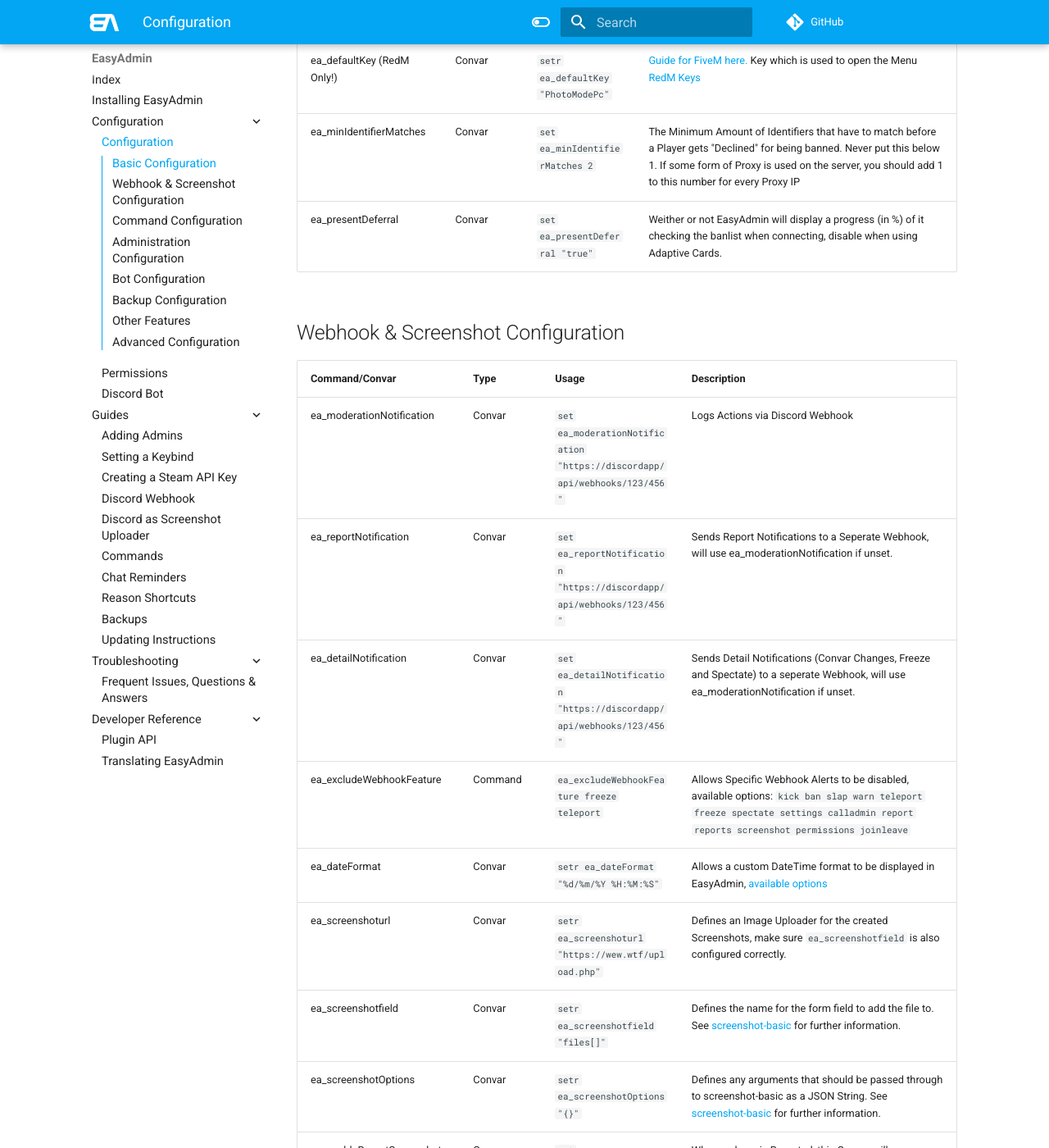
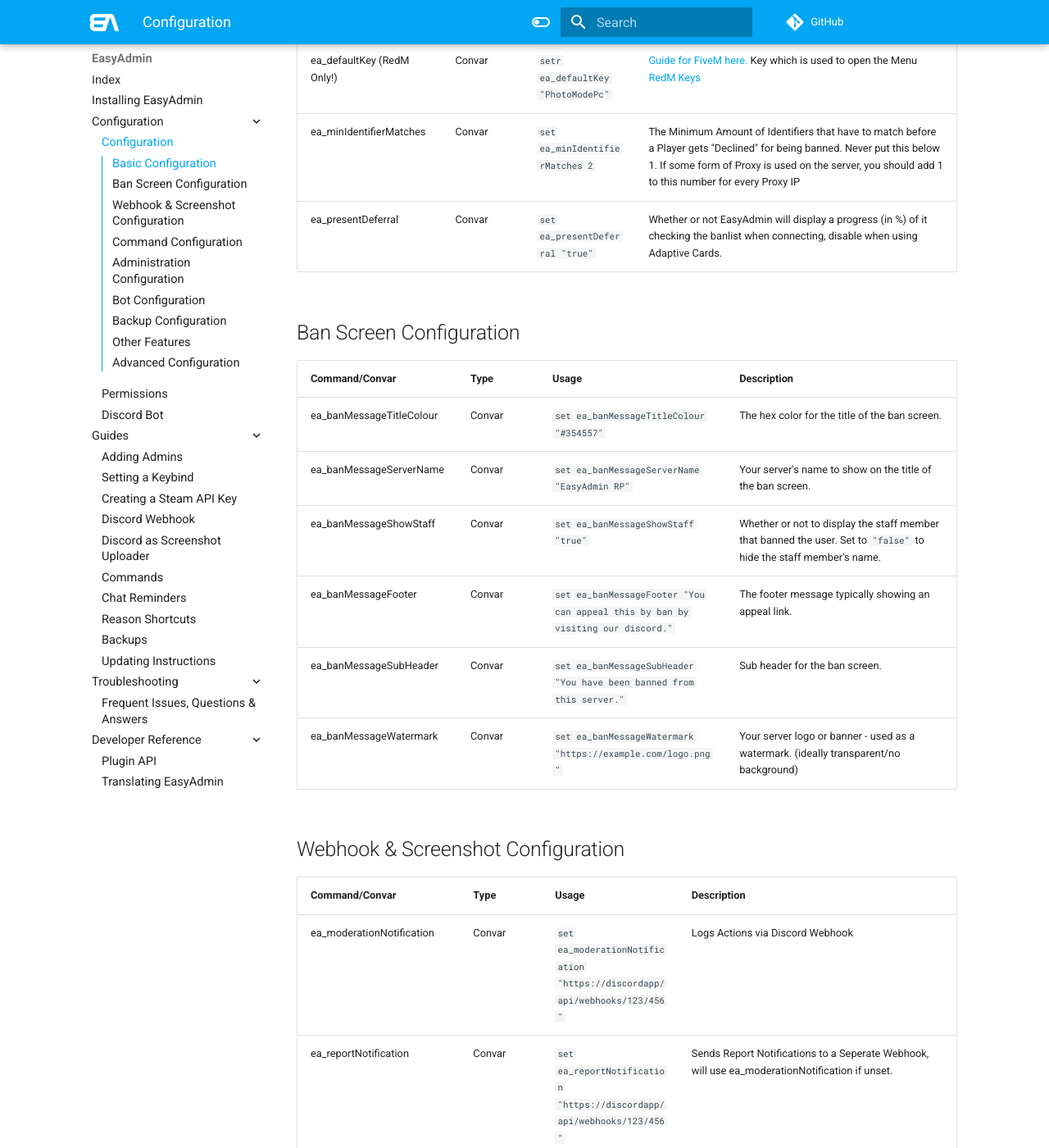
Before and after one commit to Blumlaut/EasyAdmin-docs, an MkDocs documentation site: the page built from docs/config.md, in a window 1280 px wide and 1400 px high, scrolled down 512 px. Shown: the whole window at 82% size. Built offline with MkDocs 1.6.1 and Material for MkDocs 9.7.7, drawn with Linux system fonts in a browser that asks for light colours; comment, search, counter and statistics services are not loaded.

Commit message:
Update config.md - ban deferral update

```diff
--- a/docs/config.md
+++ b/docs/config.md
@@ -14,7 +14,18 @@ Note that "setr" and "set" are **not** identical, make sure not to use them inte
 | ea_LanguageName | Convar | `setr ea_LanguageName "en"` | This Convars dictates in which language EasyAdmin is displayed ( this includes but is not limited to GUI, Kick Messages, Reasons, Hud Elements.. ) Available options: de, en, es, fr, it, nl, pl |
 | ea_defaultKey (RedM Only!) | Convar | `setr ea_defaultKey "PhotoModePc"` | [Guide for FiveM here.](keybind.md) Key which is used to open the Menu [RedM Keys](https://github.com/Blumlaut/EasyAdmin/blob/master/dependencies/Controls.lua#L3) |
 | ea_minIdentifierMatches | Convar | `set ea_minIdentifierMatches 2` | The Minimum Amount of Identifiers that have to match before a Player gets "Declined" for being banned. Never put this below 1. If some form of Proxy is used on the server, you should add 1 to this number for every Proxy IP |
-| ea_presentDeferral | Convar | `set ea_presentDeferral "true"` | Weither or not EasyAdmin will display a progress (in %) of it checking the banlist when connecting, disable when using Adaptive Cards. |
+| ea_presentDeferral | Convar | `set ea_presentDeferral "true"` | Whether or not EasyAdmin will display a progress (in %) of it checking the banlist when connecting, disable when using Adaptive Cards. |
+
+## Ban Screen Configuration
+
+| Command/Convar | Type | Usage | Description |
+|--|--|--|--|
+| ea_banMessageTitleColour | Convar | `set ea_banMessageTitleColour "#354557"` | The hex color for the title of the ban screen. |
+| ea_banMessageServerName | Convar | `set ea_banMessageServerName "EasyAdmin RP"` | Your server's name to show on the title of the ban screen. |
+| ea_banMessageShowStaff | Convar | `set ea_banMessageShowStaff "true"` | Whether or not to display the staff member that banned the user. Set to `"false"` to hide the staff member's name. |
+| ea_banMessageFooter | Convar | `set ea_banMessageFooter "You can appeal this by ban by visiting our discord."` | The footer message typically showing an appeal link. |
+| ea_banMessageSubHeader | Convar | `set ea_banMessageSubHeader "You have been banned from this server."` | Sub header for the ban screen. |
+| ea_banMessageWatermark | Convar | `set ea_banMessageWatermark "https://example.com/logo.png"` | Your server logo or banner - used as a watermark. (ideally transparent/no background) |
 
 ## Webhook & Screenshot Configuration
 
```
